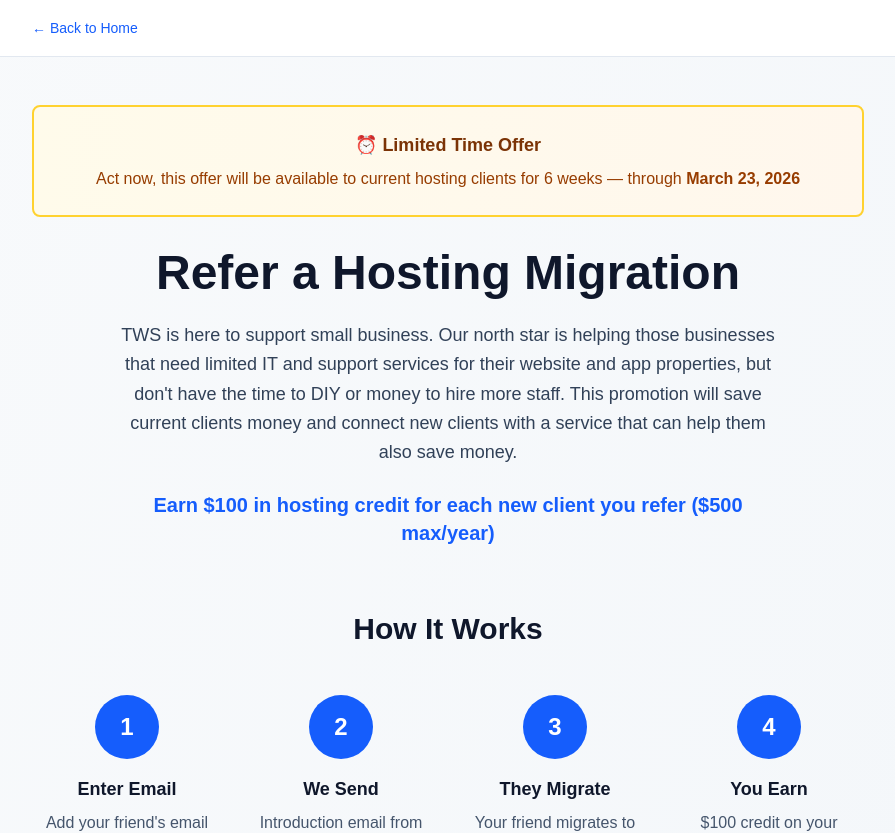
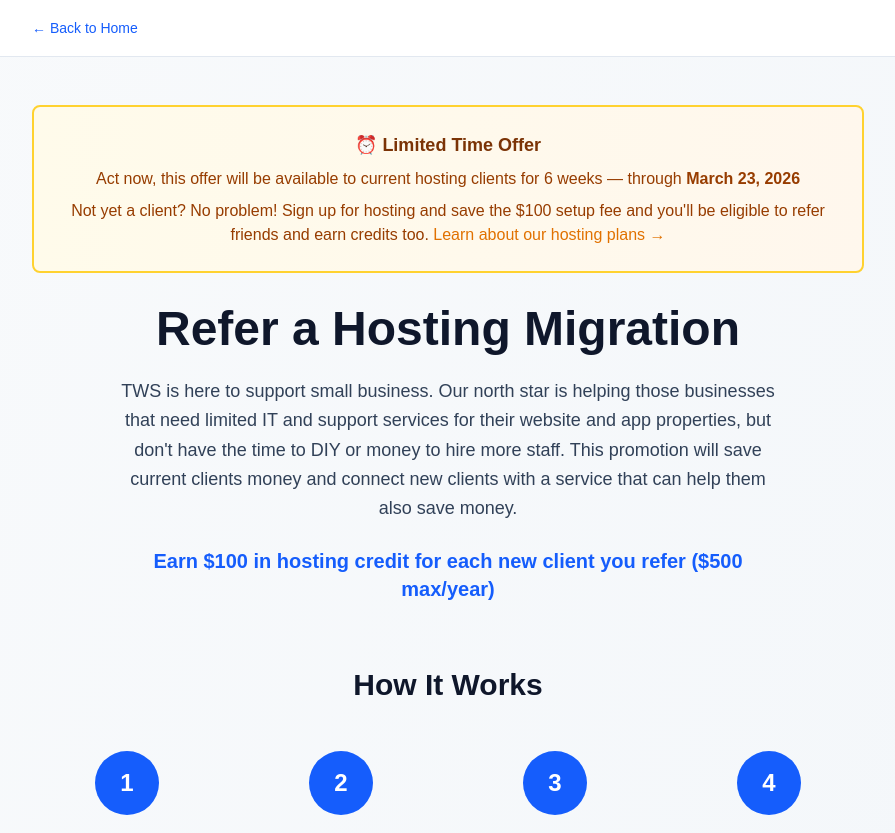
Before and after one commit to tomtranmer/tranmer.ca-new, a Next.js app: page /referral in a window 1280 px wide. Shown: the top 833 px of the page, without its empty margins (192-1087 px from the left). Built offline with nearby package versions, Linux system fonts and the light colour scheme; no server answers.

Commit message:
feat: add promotional message for new clients in referral page

```diff
--- a/app/referral/page.tsx
+++ b/app/referral/page.tsx
@@ -72,6 +72,9 @@
           </p>
           <p className="text-center text-amber-800 dark:text-amber-200 mt-2">
             Act now, this offer will be available to current hosting clients for 6 weeks — through <strong>March 23, 2026</strong>
+          </p>
+          <p className="text-center text-amber-800 dark:text-amber-200 mt-2">
+          Not yet a client? No problem! Sign up for hosting and save the $100 setup fee and you'll be eligible to refer friends and earn credits too. <Link href="https://web.tranmer.ca" className="text-amber-600 dark:text-amber-400 font-medium hover:underline">Learn about our hosting plans →</Link>
           </p>
         </div>
 
--- a/lib/db.ts
+++ b/lib/db.ts
@@ -1,24 +1,20 @@
 import { Pool, QueryResult } from 'pg';
-
-// Validate DATABASE_URL is set
-if (!process.env.DATABASE_URL) {
-  throw new Error(
-    'DATABASE_URL environment variable is not set. ' +
-    'Please configure your database connection string in your environment variables. ' +
-    'For Vercel: Add DATABASE_URL to Project Settings > Environment Variables'
-  );
-}
 
 // Create a single pool instance to be reused across the application
 let pool: Pool | null = null;
 
 function getPool(): Pool {
+  // Validate DATABASE_URL on first pool access (runtime, not build-time)
+  const url = process.env.DATABASE_URL;
+  if (!url) {
+    throw new Error(
+      'DATABASE_URL environment variable is not set. ' +
+      'Please configure your database connection string in your environment variables. ' +
+      'For Vercel: Add DATABASE_URL to Project Settings > Environment Variables'
+    );
+  }
+
   if (!pool) {
-    const url = process.env.DATABASE_URL;
-    if (!url) {
-      throw new Error('DATABASE_URL is not configured');
-    }
-
     pool = new Pool({
       connectionString: url,
       ssl: {
```
